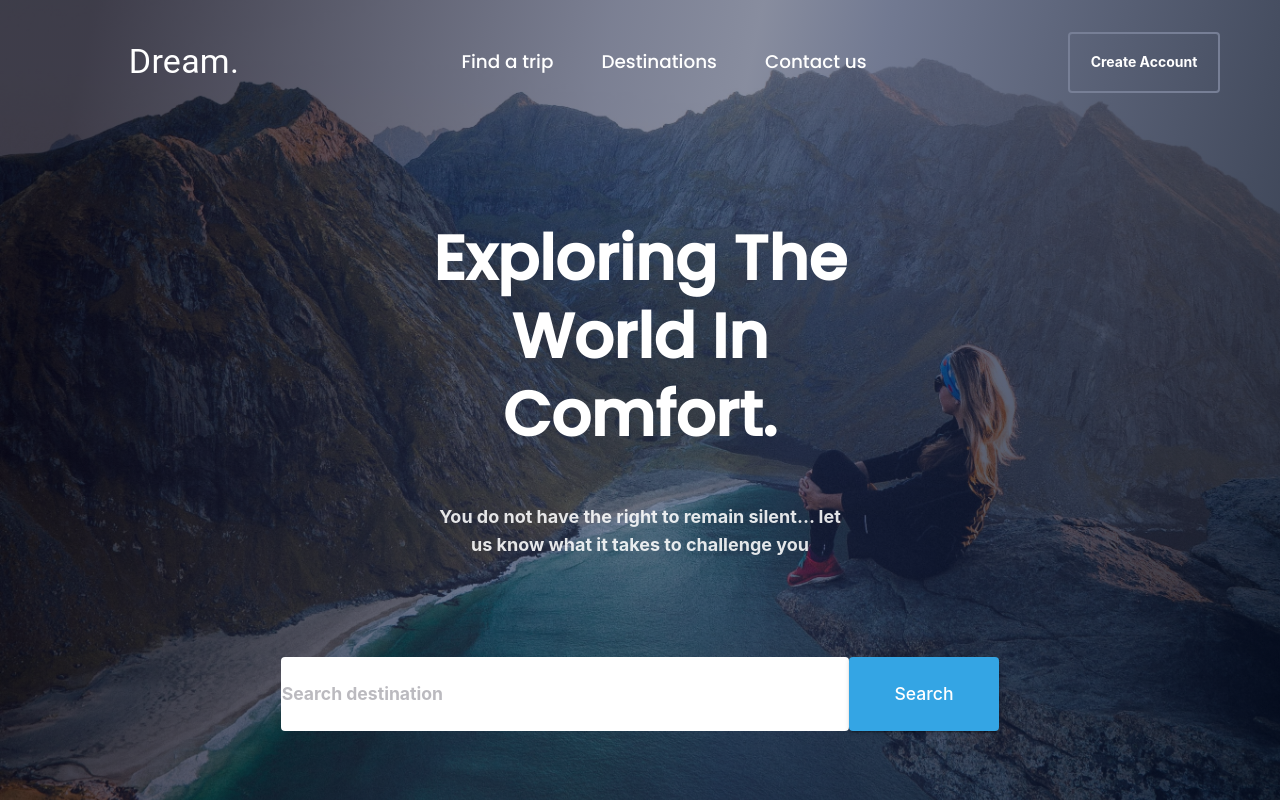
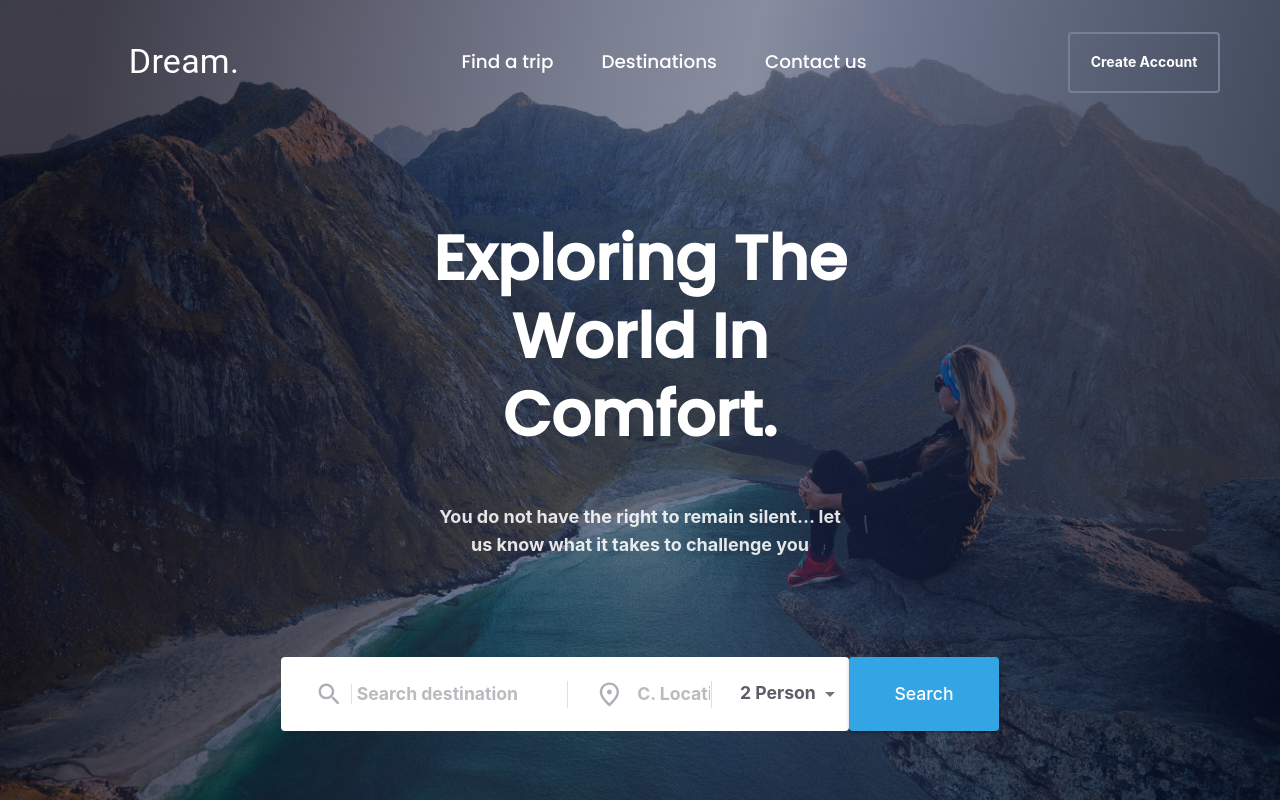
Before and after one commit to jallenmanaloto/Travel-Agency, a React (Create React App) app: page / in a window 1280 px wide. Shown: the top 800 px of the page. Built offline with nearby package versions, Linux system fonts and the light colour scheme.

Commit message:
Created select input to choose how many guests

```diff
--- a/src/components/landing/header/Search.js
+++ b/src/components/landing/header/Search.js
@@ -1,7 +1,14 @@
-import React from "react";
+import React, { useState } from "react";
 import { styled } from "@mui/material/styles";
 import Button from "@mui/material/Button";
+import Divider from "@mui/material/Divider";
+import FormControl from "@mui/material/FormControl";
 import InputBase from "@mui/material/InputBase";
+import InputLabel from "@mui/material/InputLabel";
+import MenuItem from "@mui/material/MenuItem";
+import Select from "@mui/material/Select";
+import FmdGoodOutlinedIcon from "@mui/icons-material/FmdGoodOutlined";
+import SearchRoundedIcon from "@mui/icons-material/SearchRounded";
 import { ThemeProvider } from "@mui/material/styles";
 import { fontInter } from "../../../themes/Font";
 
@@ -21,23 +28,61 @@ const UnstyledInput = styled(InputBase)(({ theme }) => ({
 }));
 
 const Search = () => {
+  const [guest, setGuest] = useState("2 Person");
+
+  const handleGuestInput = (e) => {
+    setGuest(e.target.value);
+  };
   return (
     <div className="form-wrapper">
       <ThemeProvider theme={fontInter}>
         <div className="form-container">
           <div className="field-container">
+            <SearchRoundedIcon
+              sx={{ ml: "34px", color: "#AFAEB4", fontSize: "1.8rem" }}
+            />
+            <Divider
+              orientation="vertical"
+              sx={{ ml: "0.5rem", height: "1.2rem", color: "#E5E5E5" }}
+            />
             <UnstyledInput
               placeholder="Search destination"
               id="destination-search"
+              sx={{ ml: "0.2rem" }}
             />
+            <Divider
+              orientation="vertical"
+              sx={{ height: "27px", color: "#E5E5E5" }}
+            />
+            <FmdGoodOutlinedIcon
+              sx={{ ml: "27px", color: "#AFAEB4", fontSize: "1.8rem" }}
+            />
+            <UnstyledInput
+              placeholder="C. Location"
+              id="location"
+              sx={{ ml: "0.8rem", width: "18%" }}
+            />
+            <Divider
+              orientation="vertical"
+              sx={{ height: "27px", color: "#E5E5E5" }}
+            />
+            <Select
+              value={guest}
+              input={<UnstyledInput />}
+              sx={{ width: "20%", ml: "27px" }}
+              label="2 Person"
+              onChange={handleGuestInput}
+            >
+              <MenuItem value="1 Person">1 Person</MenuItem>
+              <MenuItem value="2 Person">2 Person</MenuItem>
+              <MenuItem value="3 Person">3 Person</MenuItem>
+            </Select>
           </div>
-
           <Button
             sx={{
               width: "152px",
               backgroundColor: "#34A5E4",
               fontSize: "1.1rem",
-              //   fontWeight: "bold",
               textTransform: "none",
             }}
             variant="contained"
```
